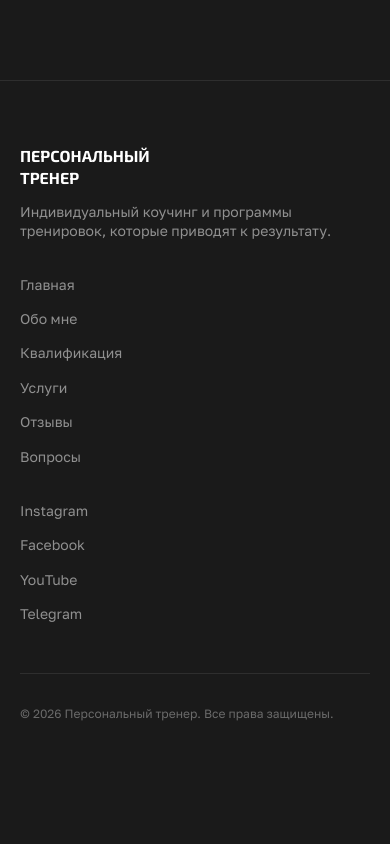
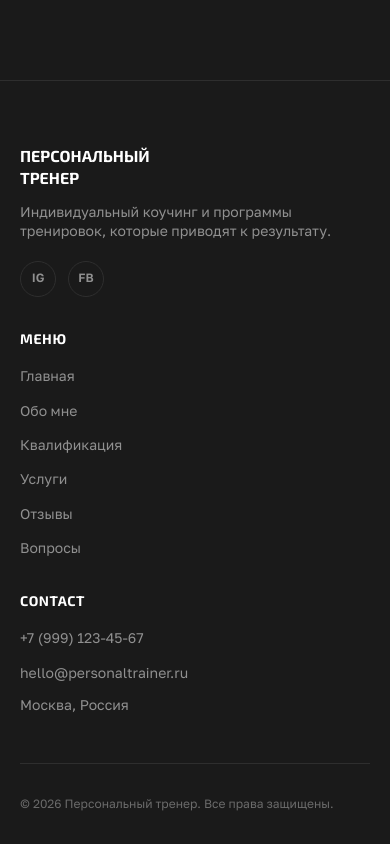
Before and after one commit to Maxim-Bolotov/personal-trainer-landing, a React (Vite) app: page / in a window 390 px wide. Shown: the part 6709-7553 px from the top of the page. Before the commit the page ends 7463 px from the top, so only its background shows below. Built offline with nearby package versions, Linux system fonts and the light colour scheme.

Commit message:
Add contact info to footer
New contact data (phone, email, address) alongside the existing
social links column.

```diff
--- a/src/components/layout/Footer/Footer.jsx
+++ b/src/components/layout/Footer/Footer.jsx
@@ -1,6 +1,7 @@
 import Container from '../../ui/Container';
 import { navLinks } from '../../../data/navigation';
 import { socialLinks } from '../../../data/social';
+import { contactInfo } from '../../../data/contact';
 import styles from './Footer.module.css';
 
 function Footer() {
@@ -19,9 +20,26 @@ function Footer() {
             <p className={styles.tagline}>
               Индивидуальный коучинг и программы тренировок, которые приводят к результату.
             </p>
+
+            <ul className={styles.socialList}>
+              {socialLinks.map((social) => (
+                <li key={social.id}>
+                  <a
+                    href={social.href}
+                    target="_blank"
+                    rel="noreferrer noopener"
+                    className={styles.socialLink}
+                    aria-label={social.label}
+                  >
+                    {social.icon}
+                  </a>
+                </li>
+              ))}
+            </ul>
           </div>
 
-          <nav aria-label="Навигация в футере">
+          <nav aria-label="Навигация в футере" className={styles.col}>
+            <p className={styles.colTitle}>Меню</p>
             <ul className={styles.navList}>
               {navLinks.map((link) => (
                 <li key={link.href}>
@@ -33,20 +51,24 @@ function Footer() {
             </ul>
           </nav>
 
-          <ul className={styles.socialList}>
-            {socialLinks.map((social) => (
-              <li key={social.id}>
-                <a
-                  href={social.href}
-                  target="_blank"
-                  rel="noreferrer noopener"
-                  className={styles.socialLink}
-                >
-                  {social.label}
-                </a>
-              </li>
-            ))}
-          </ul>
+          <div className={styles.col}>
+            <p className={styles.colTitle}>Contact</p>
+            <ul className={styles.contactList}>
+              {contactInfo.map((item) =>
+                item.href ? (
+                  <li key={item.id}>
+                    <a href={item.href} className={styles.contactLink}>
+                      {item.label}
+                    </a>
+                  </li>
+                ) : (
+                  <li key={item.id} className={styles.contactLink}>
+                    {item.label}
+                  </li>
+                )
+              )}
+            </ul>
+          </div>
         </div>
 
         <div className={styles.bottom}>
--- a/src/components/layout/Footer/Footer.module.css
+++ b/src/components/layout/Footer/Footer.module.css
@@ -29,23 +29,64 @@
   color: var(--color-text-secondary);
 }
 
+.col {
+  display: flex;
+  flex-direction: column;
+  gap: var(--space-4);
+}
+
+.colTitle {
+  font-family: var(--font-heading);
+  font-weight: 700;
+  font-size: var(--fs-body-sm);
+  text-transform: uppercase;
+  letter-spacing: 0.04em;
+  color: var(--color-text-primary);
+}
+
 .navList,
-.socialList {
+.contactList {
   display: flex;
   flex-direction: column;
   gap: var(--space-3);
 }
 
 .navLink,
-.socialLink {
+.contactLink {
   font-size: var(--fs-body-sm);
   color: var(--color-text-secondary);
   transition: color var(--transition-fast);
 }
 
 .navLink:hover,
+.contactLink a:hover {
+  color: var(--color-accent);
+}
+
+.socialList {
+  display: flex;
+  flex-direction: row;
+  gap: var(--space-3);
+  margin-top: var(--space-2);
+}
+
+.socialLink {
+  display: flex;
+  align-items: center;
+  justify-content: center;
+  width: 36px;
+  height: 36px;
+  border-radius: 50%;
+  border: 1px solid var(--color-border);
+  font-size: var(--fs-caption);
+  font-weight: 600;
+  color: var(--color-text-secondary);
+  transition: color var(--transition-fast), border-color var(--transition-fast);
+}
+
 .socialLink:hover {
-  color: var(--color-accent);
+  color: var(--color-text-primary);
+  border-color: var(--color-accent);
 }
 
 .bottom {
--- /dev/null
+++ b/src/data/contact.js
@@ -0,0 +1,8 @@
+/**
+ * Контактные данные для колонки "Contact" в футере.
+ */
+export const contactInfo = [
+  { id: 'phone', label: '+7 (999) 123-45-67', href: 'tel:+79991234567' },
+  { id: 'email', label: 'hello@personaltrainer.ru', href: 'mailto:hello@personaltrainer.ru' },
+  { id: 'address', label: 'Москва, Россия', href: null },
+];
--- a/src/data/social.js
+++ b/src/data/social.js
@@ -2,8 +2,6 @@
  * Ссылки на соцсети для футера.
  */
 export const socialLinks = [
-  { id: 'instagram', label: 'Instagram', href: 'https://instagram.com' },
-  { id: 'facebook', label: 'Facebook', href: 'https://facebook.com' },
-  { id: 'youtube', label: 'YouTube', href: 'https://youtube.com' },
-  { id: 'telegram', label: 'Telegram', href: 'https://t.me' },
+  { id: 'instagram', label: 'Instagram', icon: 'IG', href: 'https://instagram.com' },
+  { id: 'facebook', label: 'Facebook', icon: 'FB', href: 'https://facebook.com' },
 ];
```
